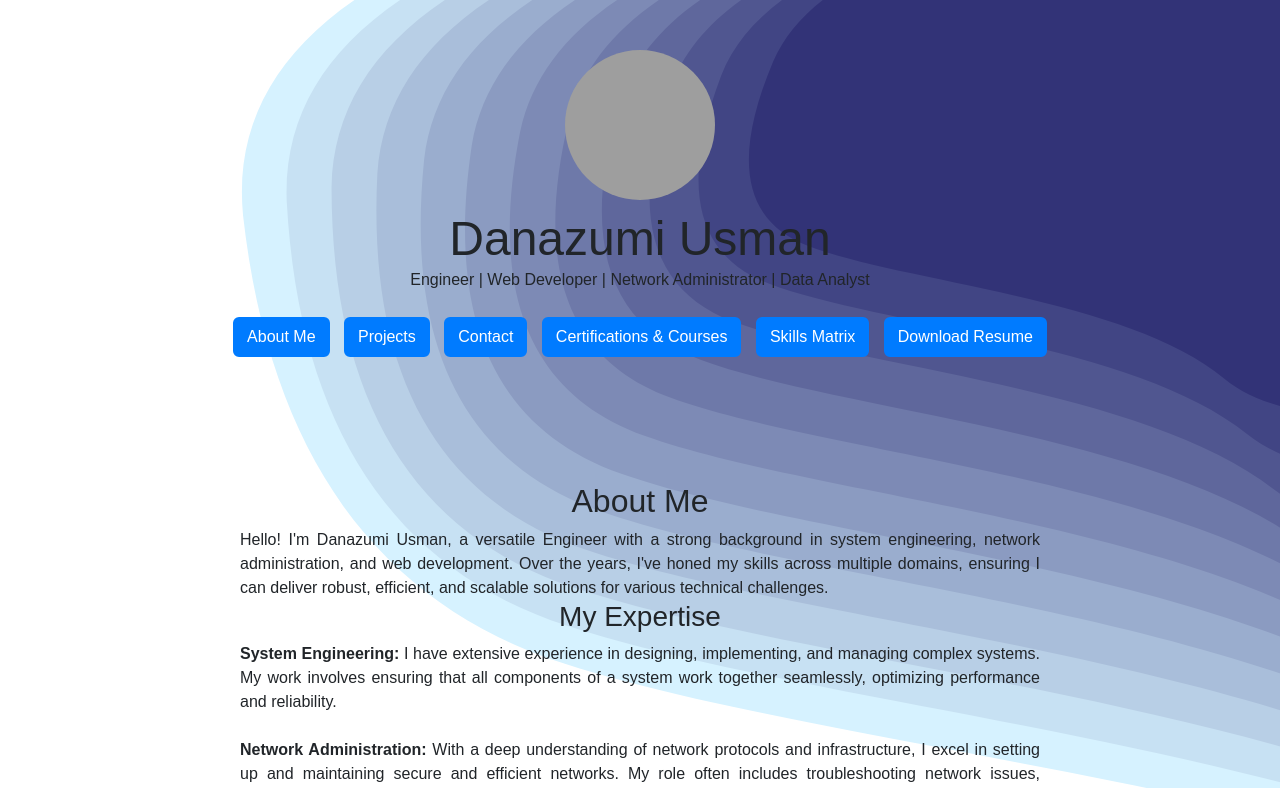
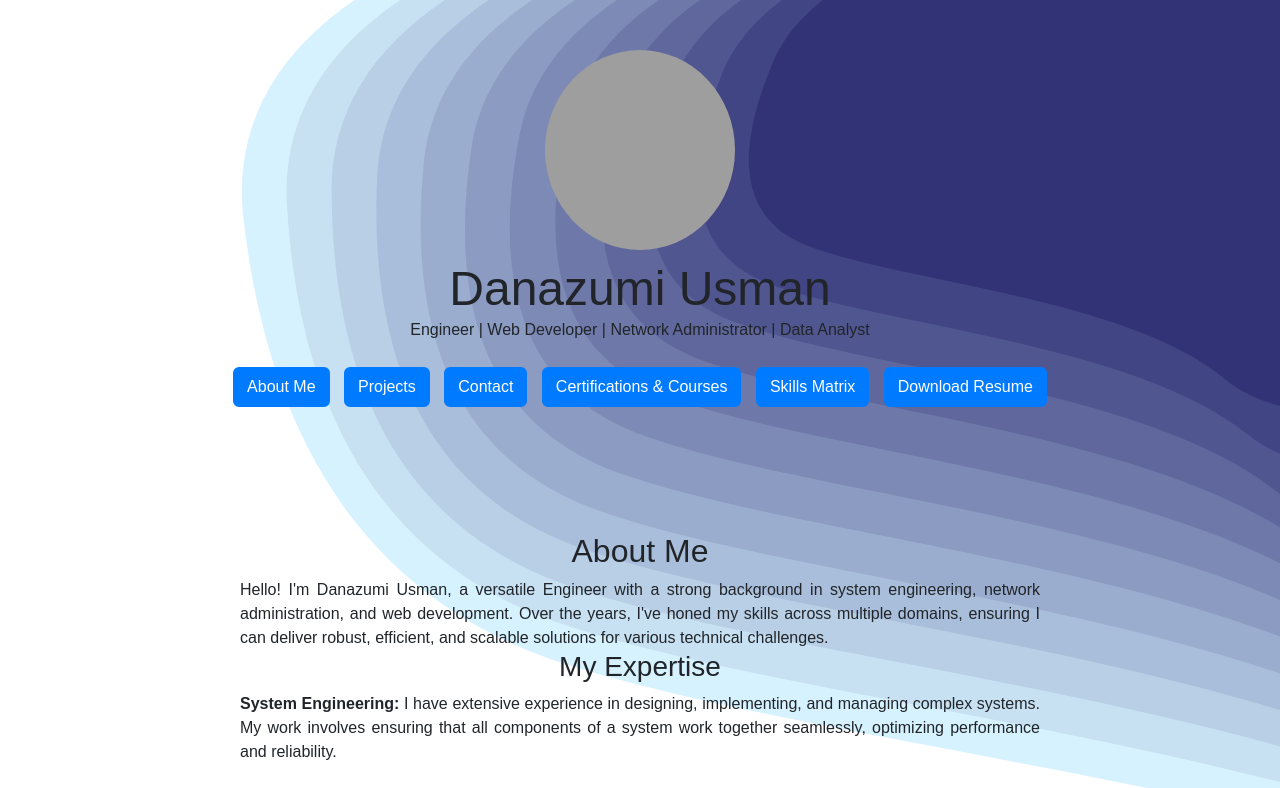
Before and after one commit to usman-commits/My_portfolio, a plain HTML site: page index.html in a window 1280 px wide. Shown: the top 788 px of the page. Drawn offline with nearby package versions, Linux system fonts and the light colour scheme; grey boxes are pictures that could not be loaded.

Commit message:
changed profile pix

```diff
--- a/index.html
+++ b/index.html
@@ -336,7 +336,7 @@ document.addEventListener('DOMContentLoaded', function () {
 
 <body>
     <header class="fade-in">
-        <img src="assets/img/profilepix.jpg" alt="Danazumi Usman - Engineer ">
+        <img src="assets/img/profilepix.jpg" alt="Danazumi Usman - Engineer " style="width: 190px; height: 200px;">
         <h1>Danazumi Usman</h1>
         <p>Engineer | Web Developer | Network Administrator | Data Analyst</p>
         <nav>
```
Also changed, not shown: assets/img/profilepixx.jpg (added), 1 other file.
